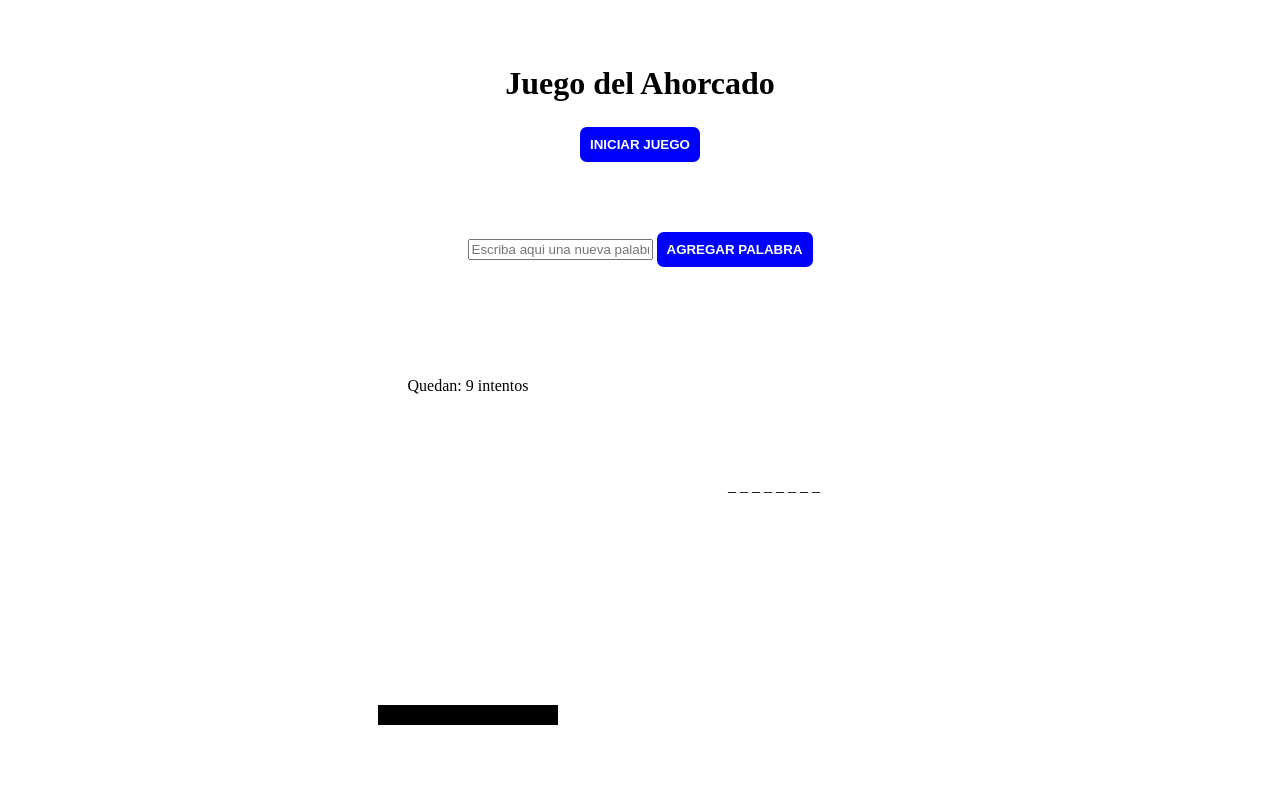
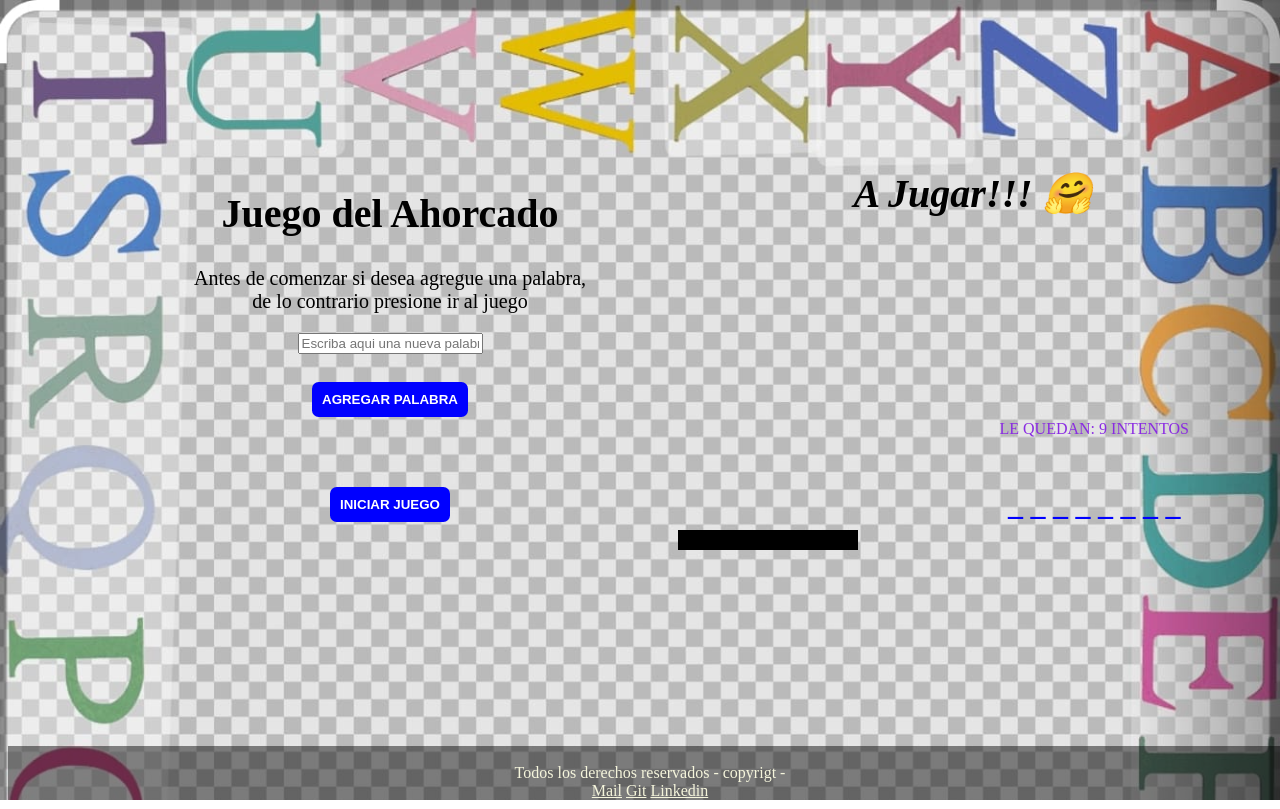
Before and after one commit to sole-arguello/Oracle-Alura-juego-del-ahorcado, a plain HTML site: page index.html in a window 1280 px wide. Both pictures are taken after a click on the button "INICIAR JUEGO". Drawn offline with nearby package versions, Linux system fonts and the light colour scheme.

Commit message:
canvas funcionando correctamente

```diff
--- a/ahorcado.js
+++ b/ahorcado.js
@@ -6,13 +6,14 @@ document.getElementById("iniciar-juego").addEventListener("click",() =>{
     limpiarCambas();
     guionesDePalabra();
 //------reinicio todas las variables
-    errores.innerHTML = "";
+    errores.innerHTML = "";//resetea
     letrasErradas = [];
     letrasRepetidas = [];
     intentos = 9;
-    document.getElementById("intentos").innerHTML =
-    "Quedan: " + intentos + " intentos";//actualizo
-    errores.hidden = false;// en html es true, cambio para que se vea
+    document.getElementById("intentos").innerHTML = "LE QUEDAN: " + intentos + " INTENTOS";//actualizo
+    // en html es true, cambio para que no se vea letras erradas
+    titulo2.hidden =false;
+    errores.hidden = false;
     document.getElementById("mge-ganar").innerHTML = "";
 });
 
@@ -42,7 +43,8 @@ function capturaTeclado(e){
 //--------------------- manejo del juego ---------------------------------
 
 //------------------- Funcion de comprobar letras --------------------------
-let errores = document.getElementById("letras-erradas");
+let errores = document.getElementById("letras-erradas")
+let titulo2 = document.getElementById("titulo2");
 let nuevaPalabra = document.getElementById("input-nueva-palabra");
 
 function comprobarLetra(letraIngresada){
@@ -74,8 +76,7 @@ function comprobarLetra(letraIngresada){
         if(resultadoErrores){
             intentos--;//resto
             dibujarAhorcado(intentos);
-            document.getElementById("intentos").innerHTML =
-            "Quedan: " + intentos + " intentos";//actualizo
+            document.getElementById("intentos").innerHTML = "LE QUEDAN " + intentos + " INTENTOS";//actualizo
         }
     }
     console.log(palabraAdivinada);
--- a/funciones.js
+++ b/funciones.js
@@ -21,6 +21,7 @@ function agregarPalabra(palabras){
 //----------------------------- INICIO ---------------------------------------------------
 //activada por el BOTON INICIAR JUEGO, y coloca los guiones
 function guionesDePalabra(){
+
     // elije la palabra
     palabraOculta = palabras[Math.floor(Math.random() * palabras.length)].toUpperCase();
     console.log(palabraOculta);
@@ -30,6 +31,7 @@ function guionesDePalabra(){
     }
     // muestra los guiones
     document.getElementById("frase-Adivinada").innerHTML = palabraAdivinada;
+    document.getElementById("titulo2").innerHTML = "A Jugar!!! 🤗";
 
     dibujarBase();
 }
@@ -68,7 +70,7 @@ function mostrarLetrasErradas(letraIngresada){
     if(!letrasErradas.includes(letra)){
         letrasErradas.push(letra);
         //muestro
-        errores.innerHTML = "LETRAS ERRADAS: " + letrasErradas;
+        errores.innerHTML = letrasErradas;
         agrego = true;
     }else{
         //guardo las repetidas pero no las muestro
@@ -81,6 +83,7 @@ function mostrarLetrasErradas(letraIngresada){
 function dibujarAhorcado(intentos){
 
     let lienzo = document.querySelector("#dibujo-ahorcado");
+
 
     if(lienzo.getContext){
 
--- a/index.html
+++ b/index.html
@@ -8,52 +8,62 @@
     <link rel="stylesheet" href="style.css">
   </head>
   <body>
+    <main id="contenedor">
+      <section class="comienzo" style="float: left;">
+    <!-- boton de agregar palabra -->
+        <div class="agregar-palabra" style="text-align:center">
+          <h1 class="titulo" style= "font-size: 40px">Juego del Ahorcado</h1>
+          <p id="texto" style="font-size: 20px;">Antes de comenzar si desea agregue una palabra,<br>de lo contrario presione ir al juego</p>
+          <input class="inputText" type="text" id="input-nueva-palabra"
+          placeholder="Escriba aqui una nueva palabra"><br><br>
+          <button class="btn" id="nueva-palabra">AGREGAR PALABRA</button>
+        </div>
+
     <!----------- boton iniciar juego -->
         <div style="text-align:center; margin: 50px 0px;">
-      <h1 class="titulo">Juego del Ahorcado</h1>
           <button class="btn" id="iniciar-juego" value="iniciarJuego">INICIAR JUEGO</button>
         </div>
 
-
-<!------------ boton de agregar palabra -->
-    <div style="text-align:center">
-      <input class="inputText" type="text" id="input-nueva-palabra" placeholder="Escriba aqui una nueva palabra">
-      <button class="btn" id="nueva-palabra">AGREGAR PALABRA</button>
-    </div>
-
-
-
-
+      </section class="areaDibujo" style="float: left;">
       <!------------ dibujo del ahorcado height="360px" width="294px"------------>
       <section id="canvas-juego" >
-
+        <!--muestra "a jugar!!"-->
+        <h2 id="titulo2" hidden style="text-align:center;"></h2>
       <!-------------- CANVAS -------------------------->
       <div class="dibujo" style = "float: left;">
-        <!--------------- INTENTOS Y DIBUJO  ------->
-        <p id="intentos" style="text-align:center; margin: 50px 0px;" ></p>
-        <canvas id="dibujo-ahorcado" height="360" width="220"></canvas>
+        <!--------------- DIBUJO  ------->
+        <canvas id="dibujo-ahorcado" height="350" width="250"></canvas>
       </div>
-
-
 <!-------------- PALABRA PARA ADIVINAR ---------------->
       <div class="guiones-frase" style = "float: left;">
-        <div id="mge-ganar"></div>
+
         <div style="text-align:center; margin: 50px 50px;">
-          <!-- MUESTRA LETRAS ERRADAS-->
-          <p id="letras-erradas" hidden style="text-align:center; margin: 50px 0px;" ></p>
+          <!-- MUESTRA LETRAS ERRADAS e INTENTOS-->
+          <div id="intentos" style="text-align:center; margin: 50px 0px;" ></div>
+          <div id="letras-erradas" hidden style="text-align:center; margin: 50px 0px;" ></div>
 
           <!-- guiones y frase adivinada -->
-          <p id="frase-Adivinada" style="text-align:center; margin: 50px 50px;"><br></p>
+          <div id="frase-Adivinada" style="text-align:center; margin: 50px 50px;"><br></div>
         </div>
+      </div>
+    </section>
+    <div id="mge-ganar"></div>
 
+    </main>
+    <div id="footer">
+          <p>
+              Todos los derechos reservados - copyrigt -
+              <br>
+              <a href="mailto:soledad.ar1@gmail.com" class="link-correo">Mail</a>
+              <a href="" class="git">Git</a>
+              <a href="" class="linkedin">Linkedin</a>
+          </p>
     </div>
-
-    </section>
-
 <!-- archivos de js -->
     <script type="text/javascript" src="canvas.js"></script>
     <script type="text/javascript" src="ahorcado.js"></script>
     <script type="text/javascript" src="funciones.js"></script>
     <script src="https://unpkg.com/sweetalert/dist/sweetalert.min.js"></script>
+
   </body>
 </html>
--- a/style.css
+++ b/style.css
@@ -1,6 +1,63 @@
+body{
 
+  background-image: url(/juego-ahorcado2.jpeg);
+  background-size: cover;
+  width: 100%;
+  height: 100%;
+}
+
+.comienzo{
+ /* background-color: brown;*/
+  margin-left: 180px;
+  margin-top: 30px;
+}
+.areaDibujo{
+  margin-left: 100px;
+
+}
+#canvas-juego{
+  /*background-color: blueviolet;*/
+  margin-top: 150px;
+  margin-left: 650px;
+}
+
+.tituloErradas {
+  font-weight: bold;
+  font-size: 15px;
+  color: red;
+}
+#titulo2{
+  font-size: 40px;
+  font-style: italic;
+  font-weight: 50px;
+  padding: 20px;
+  margin-top: auto;
+
+}
+#frase-Adivinada{
+  color: blue;
+  font-size: 30px;
+  font-weight: bold;
+
+}
+#intentos{
+  color: blueviolet;
+}
+#letras-erradas{
+  color: green;
+}
+
+/*.dibujo {
+  background-color: aqua;
+}*/
+
+/*.agregar-palabra{
+  padding-top: 200px;
+
+}*/
 .titulo {
-  padding: 15px;
+
+  padding: 10px;
   width: 30vw;
   margin: auto;
 
@@ -28,14 +85,6 @@
   margin-right: auto;
 
 }
-
-#canvas-juego{
-  margin-top: 50px;
-  margin-left: 300px;
-}
-.dibujo {
-  margin-left: 50px;
-}
 #mge-ganar{
   color: green;
   margin-top: 50px;
@@ -44,5 +93,52 @@
 }
 .guiones-frase{
   margin-top: 100px;
-  margin-left: 50px;
+  /*margin-left: 50px;*/
 }
+
+
+/*
+footer {
+  position: fixed;
+  background-color: #0A3871;
+  bottom: 0;
+  width: 100%;
+  padding: 5px 0px;
+  text-align: center;
+  font-size: x-large;
+  color: white;
+  margin-top: 10px;
+  font-family: 'Inter', sans-serif;
+  justify-content: center;
+}
+
+.footer {
+  position: relative !important;
+}
+
+.redes {
+  width: 25px;
+}
+
+.link {
+  text-decoration: none;
+  color: white;
+  font-weight: bold;
+}*/
+#footer{
+  position: absolute !important;
+  padding: 2px;
+  width: 100%;
+  height: 50px;
+  background-color: rgba(0, 0, 0, 0.466);
+  text-align: center;
+  bottom: 0;
+  margin-top: 500px;
+}
+#footer p{
+  color: beige;
+}
+
+#footer a {
+  color: beige;
+}
```
Also changed, not shown: indexPrincipal.html (added, +48 -0 lines), juego-ahorcado.jpeg (added), juego-ahorcado2.jpeg (added). Lines whose indentation alone changed are shown as unchanged.
